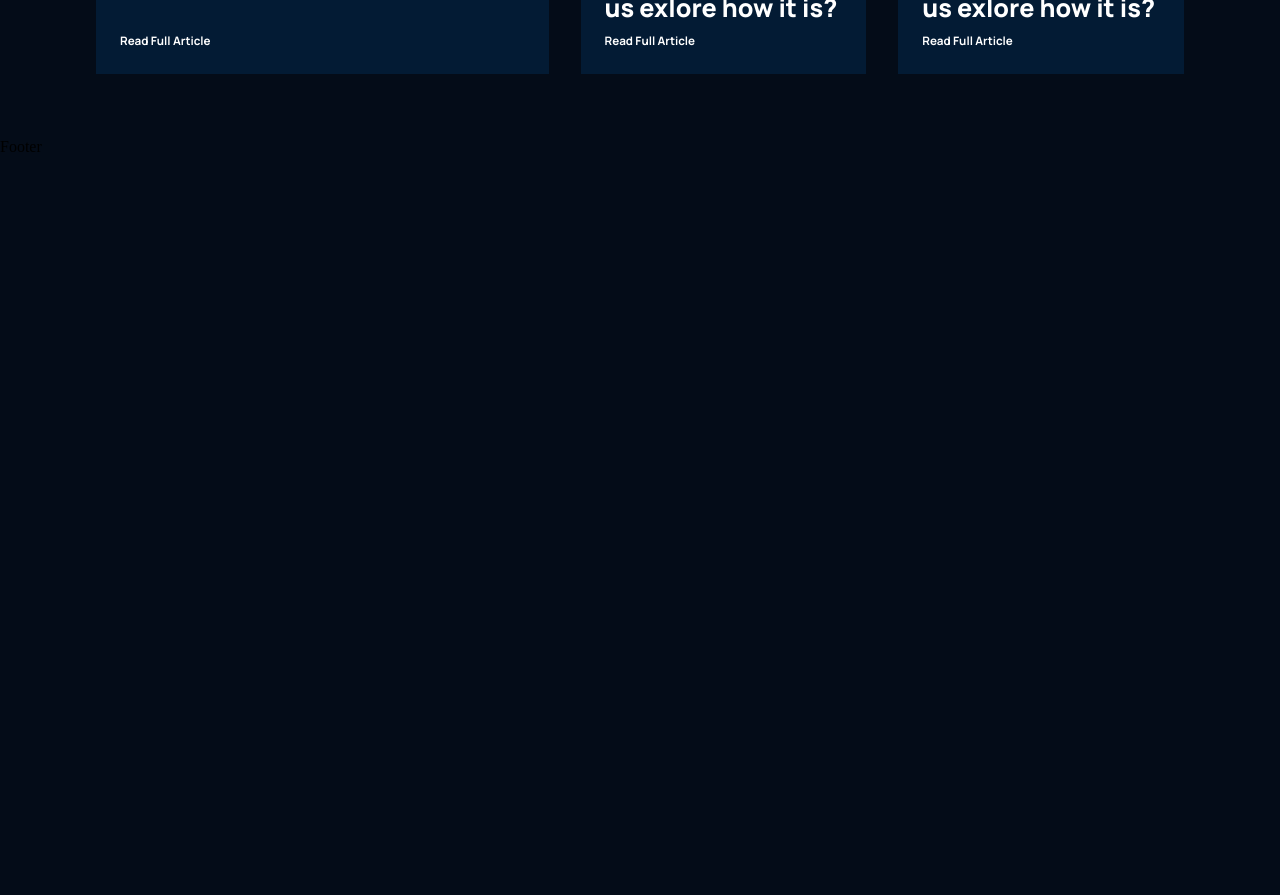
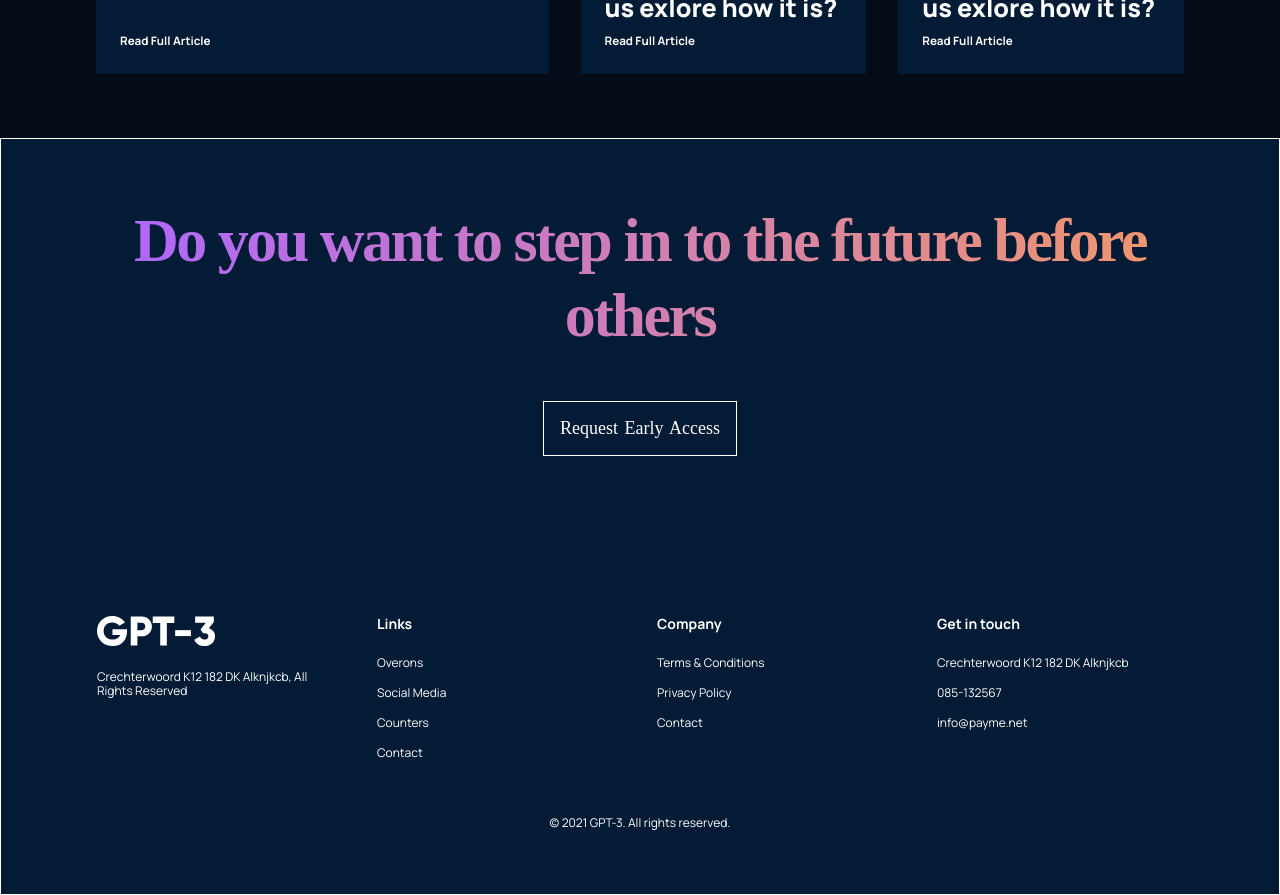
Before and after one commit to FrontEndSagor/gpt3, a React (Create React App) app: page / in a window 1280 px wide. Shown: the part 3900-4795 px from the top of the page. Before the commit the page ends 4056 px from the top, so only its background shows below. Built offline with nearby package versions, Linux system fonts and the light colour scheme.

Commit message:
footer section added

```diff
--- a/src/container/blog/blog.css
+++ b/src/container/blog/blog.css
@@ -64,6 +64,6 @@ background-clip: text;
 @media screen and (max-width: 550px) {
     .gpt3__blog-heading h1 {
         font-size: 34px;
-        line-height: 4s2px;
+        line-height: 42px;
     }
 }
--- a/src/container/footer/Footer.jsx
+++ b/src/container/footer/Footer.jsx
@@ -1,8 +1,45 @@
-import React from 'react'
+import React from 'react';
+import './footer.css';
+import logoImg from '../../assets/logo.svg';
 
 function Footer() {
   return (
-    <div>Footer</div>
+    <div className='gpt3__footer section__padding'>
+      <div className="gpt3__footer-heading">
+        <h1 className='gradient__text'>Do you want to step in to the future before others</h1>
+      </div>
+      <div className="gpt3__footer-btn">
+        <p>Request Early Access</p>
+      </div>
+      <div className="gpt3__footer-links">
+        <div className="gpt3__footer-links_logo">
+          <img src={logoImg} alt="logo" />
+          <p>Crechterwoord K12 182 DK Alknjkcb, All Rights Reserved</p>
+        </div>
+        <div className="gpt3__footer-links_div">
+          <h4>Links</h4>
+          <p>Overons</p>
+          <p>Social Media</p>
+          <p>Counters</p>
+          <p>Contact</p>
+        </div>
+        <div className="gpt3__footer-links_div">
+          <h4>Company</h4>
+          <p>Terms & Conditions</p>
+          <p>Privacy Policy</p>
+          <p>Contact</p>
+        </div>
+        <div className="gpt3__footer-links_div">
+          <h4>Get in touch</h4>
+          <p>Crechterwoord K12 182 DK Alknjkcb</p>
+          <p>085-132567</p>
+          <p>info@payme.net</p>
+        </div>
+      </div>
+      <div className="gpt3__footer-copyright">
+        <p>© 2021 GPT-3. All rights reserved.</p>
+      </div>
+    </div>
   )
 }
 
--- a/src/container/footer/footer.css
+++ b/src/container/footer/footer.css
@@ -0,0 +1,140 @@
+.gpt3__footer {
+    border: 1px solid #FFF;
+    color: #FFF;
+    display: flex;
+    flex-direction: column;
+    justify-content: center;
+    align-items: center;
+    background: var(--color-footer);
+}
+
+.gpt3__footer-heading {
+    width: 100%;
+    text-align: center;
+    margin-bottom: 3rem;
+}
+.gpt3__footer-heading h1 {
+font-size: var(--font-family);
+font-weight: 800;
+font-size: 62px;
+line-height: 75px;
+text-align: center;
+letter-spacing: -0.04em;
+background: linear-gradient(89.97deg, #AE67FA 1.84%, #F49867 102.67%);
+-webkit-background-clip: text;
+-webkit-text-fill-color: transparent;
+background-clip: text;
+}
+
+.gpt3__footer-btn {
+    display: flex;
+    justify-content: center;
+    align-items: center;
+    padding: 1rem;
+    border: 1px solid #fff;
+    margin-bottom: 10rem;
+    cursor: pointer;
+}
+.gpt3__footer-btn p {
+font-size: 18px;
+line-height: 21px;
+color: #FFFFFF;
+word-spacing: 2px;
+}
+
+.gpt3__footer-links {
+    width: 100%;
+    display: flex;
+    justify-content: space-between;
+    align-items: flex-start;
+    flex-direction: row;
+    flex-wrap: wrap;
+
+}
+.gpt3__footer-links_logo {
+    display: flex;
+    flex-direction: column;
+}
+.gpt3__footer-links_logo img {
+width: 118px;
+height: 30px;
+margin-bottom: 1rem;
+}
+.gpt3__footer-links_logo p {
+font-size: var(--font-family);
+font-size: 12px;
+line-height: 14px;
+
+color: #FFFFFF;
+}
+.gpt3__footer-links div {
+    width: 230px;
+    margin-right: 1rem;
+
+}
+.gpt3__footer-links div {
+    display: flex;
+    justify-content: flex-start;
+    flex-direction: column;
+    margin-bottom: 1rem;
+}
+
+.gpt3__footer-links h4 {
+font-family: var(--font-family);
+font-size: 14px;
+line-height: 16px;
+color: #FFFFFF;
+margin-bottom: 1rem;
+}
+.gpt3__footer-links p {
+font-family: var(--font-family);
+font-size: 12px;
+line-height: 14px;
+color: #FFFFFF;
+margin: 0.5rem 0;
+cursor: pointer;
+}
+
+.gpt3__footer-copyright {
+    margin-top: 2rem;
+    text-align: center;
+    width: 100%;
+}
+.gpt3__footer-copyright p {
+font-family: var(--font-family);
+font-size: 12px;
+line-height: 14px;
+color: #FFFFFF;
+}
+
+@media screen and (max-width: 850px) {
+    .gpt3__footer-heading h1 {
+        font-size: 44px;
+        line-height: 50px;
+    }
+}
+
+
+
+@media screen and (max-width: 550px) {
+    .gpt3__footer-heading h1 {
+        font-size: 34px;
+        line-height: 42px;
+    }
+    .gpt3__footer-links div {
+        margin: 1rem 0;
+    }
+    .gpt3__footer-btn p {
+        font-size: 14px;
+        line-height: 20px;
+    }
+}
+
+
+
+@media screen and (max-width: 500px) {
+    .gpt3__footer-heading h1 {
+        font-size: 24px;
+        line-height: 38px;
+    }
+}
```
